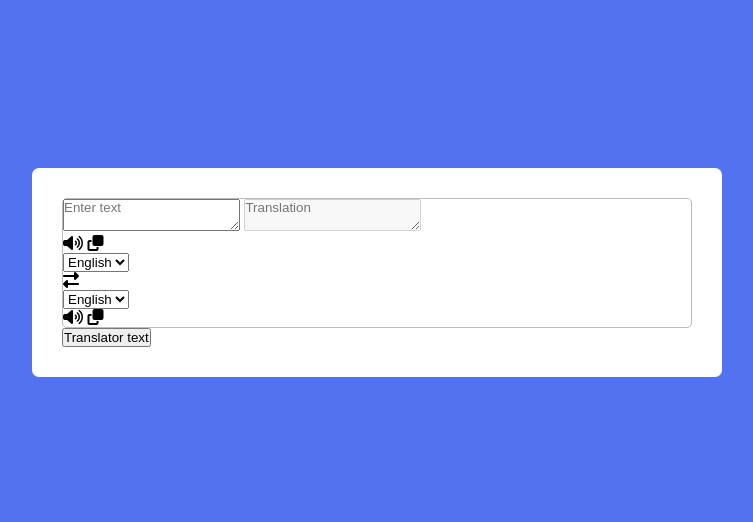
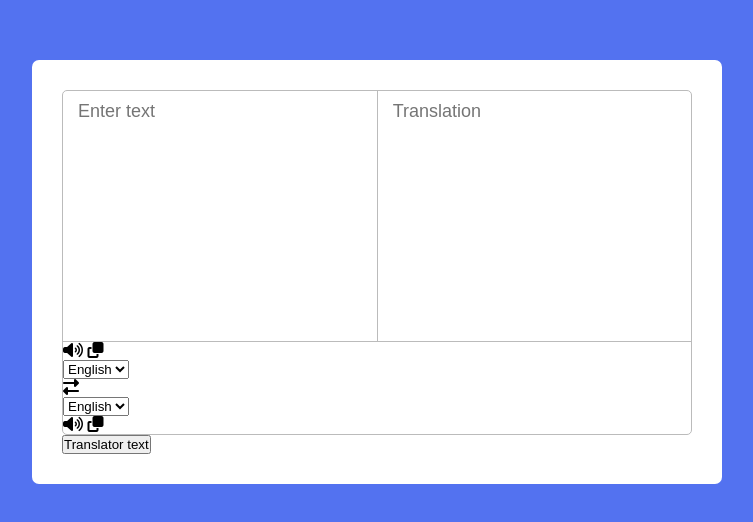
Before and after one commit to ramziddinolimov/Translator_app-JS, a plain HTML site: page index.html in a window 1280 px wide. Shown: the part 128-650 px from the top of the page, without its empty margins (263-1016 px from the left). Drawn offline with Linux system fonts and the light colour scheme.

Commit message:
textarea styled

```diff
--- a/css/style.css
+++ b/css/style.css
@@ -33,3 +33,25 @@ body {
     border-radius: 5px;
     border: 1px solid #bbb;
 }
+
+.wrapper .text-input {
+    display: flex;
+    border-bottom: 1px solid #bbb;
+}
+
+.text-input textarea {
+    height: 250px;
+    width: 100%;
+    border: none;
+    outline: none;
+    resize: none;
+    font-size: 18px;
+    border-radius: 5px;
+    background: none;
+    padding: 10px 15px;
+}
+
+.text-input .to-text {
+    border-radius: 0px;
+    border-left: 1px solid #bbb;
+}
--- a/index.html
+++ b/index.html
@@ -13,7 +13,7 @@
         <div class="wrapper">
             <div class="text-input">
                 <textarea class="from-text" placeholder="Enter text"></textarea>
-                <textarea class="from-to" placeholder="Translation" readonly disabled></textarea>
+                <textarea class="to-text" placeholder="Translation" readonly disabled></textarea>
             </div>
             <ul class="controls">
                 <li class="row from">
```
